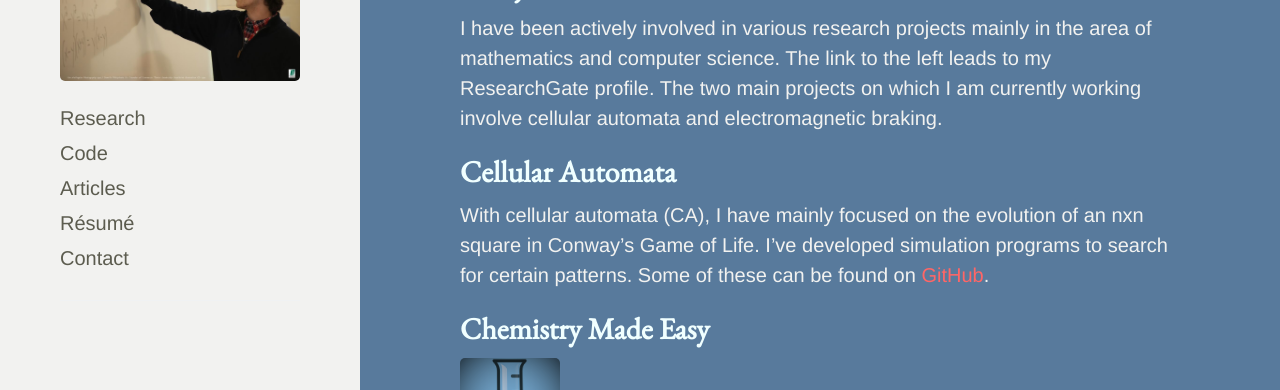
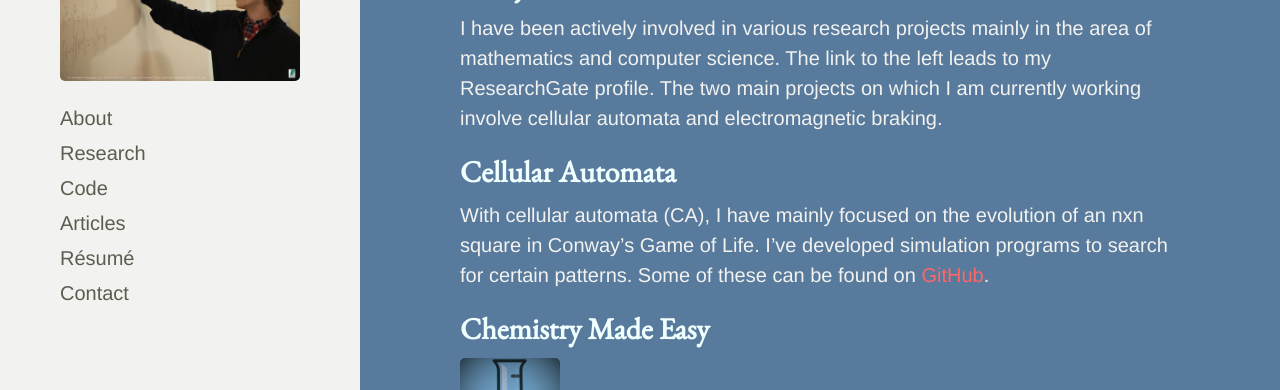
Before and after one commit to cakoch10/cakoch10.github.io, a Jekyll site: the page built from index.html, in a window 1280 px wide. Shown: the part 374-764 px from the top of the page. Built offline with Jekyll 4.4.1, drawn with Linux system fonts in a browser that asks for light colours; Markdown is read by kramdown in place of the engine named in the settings; the list of posts is cut into pages by our own code.

Commit message:
Update sidebar.html

```diff
--- a/_includes/sidebar.html
+++ b/_includes/sidebar.html
@@ -12,6 +12,16 @@
     <div style="text-align: center"><IMG class="displayed" src="https://raw.githubusercontent.com/cakoch10/cakoch10.github.io/master/public/JLRS2.jpg"/></div>
 
     <nav class="sidebar-nav">
+
+      {% assign pages_list = site.pages %}
+      {% for node in pages_list %}
+        {% if node.title != null %}
+          {% if node.layout == "page" %}
+            <a class="sidebar-nav-item{% if page.url == node.url %} active{% endif %}" href="{{ site.baseurl }}{{ node.url  | remove_first: '/' }}">{{ node.title }}</a>
+          {% endif %}
+        {% endif %}
+      {% endfor %}
+
       <a class="sidebar-nav-item" href="https://www.researchgate.net/profile/Caleb_Koch">Research</a>
       <!--{% if page.url == site.baseurl %} active{% endif %}-->
       <a class="sidebar-nav-item" href="https://www.github.com/cakoch10">Code</a>
```
